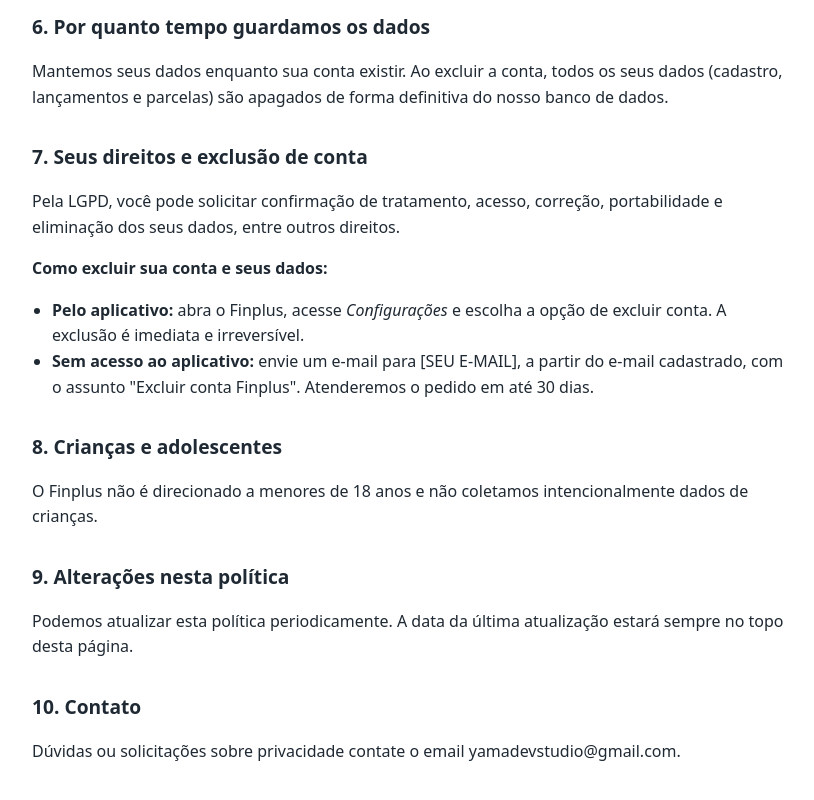
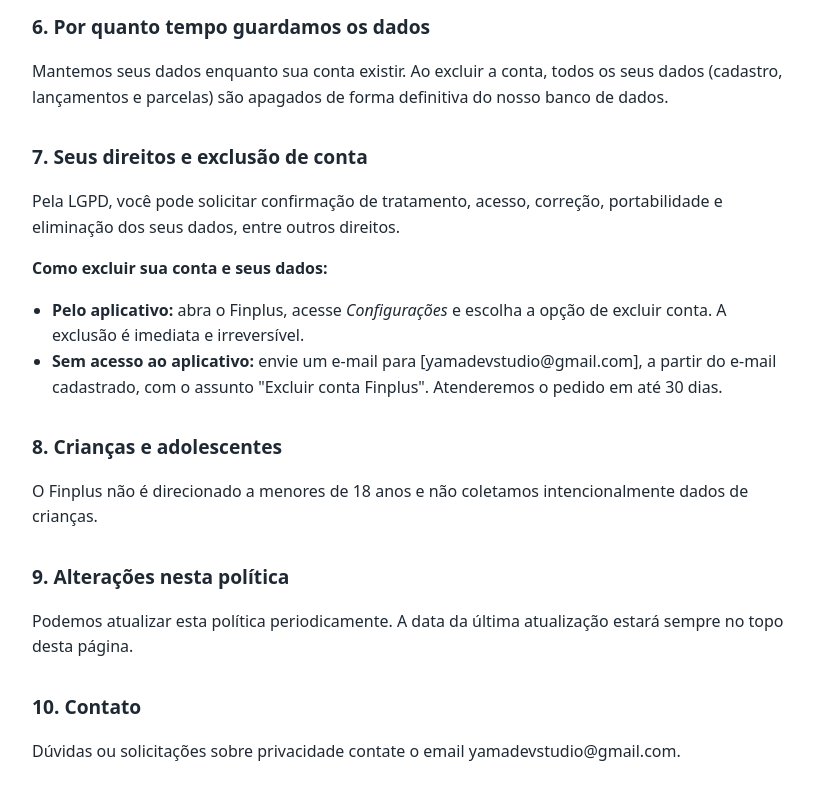
Before and after one commit to Skarefes/finplus-privacidade, a plain HTML site: page index.html in a window 1280 px wide. Shown: the part 1388-2188 px from the top of the page, without its empty margins (228-1042 px from the left). Drawn offline with Linux system fonts and the light colour scheme.

Commit message:
adicionando politicas

```diff
--- a/index.html
+++ b/index.html
@@ -65,7 +65,7 @@
   <p><strong>Como excluir sua conta e seus dados:</strong></p>
   <ul>
     <li><strong>Pelo aplicativo:</strong> abra o Finplus, acesse <em>Configurações</em> e escolha a opção de excluir conta. A exclusão é imediata e irreversível.</li>
-    <li><strong>Sem acesso ao aplicativo:</strong> envie um e-mail para [SEU E-MAIL], a partir do e-mail cadastrado, com o assunto "Excluir conta Finplus". Atenderemos o pedido em até 30 dias.</li>
+    <li><strong>Sem acesso ao aplicativo:</strong> envie um e-mail para [yamadevstudio@gmail.com], a partir do e-mail cadastrado, com o assunto "Excluir conta Finplus". Atenderemos o pedido em até 30 dias.</li>
   </ul>
 
   <h2>8. Crianças e adolescentes</h2>
```
